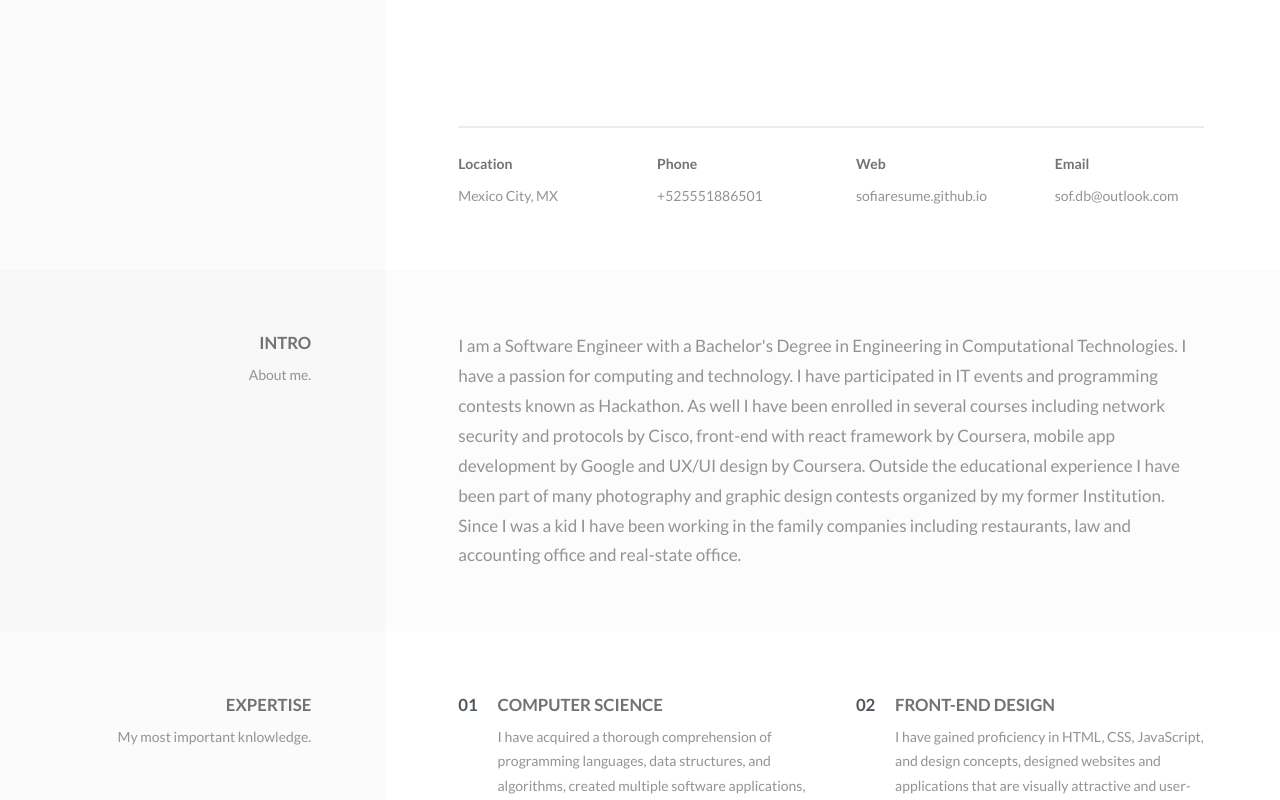
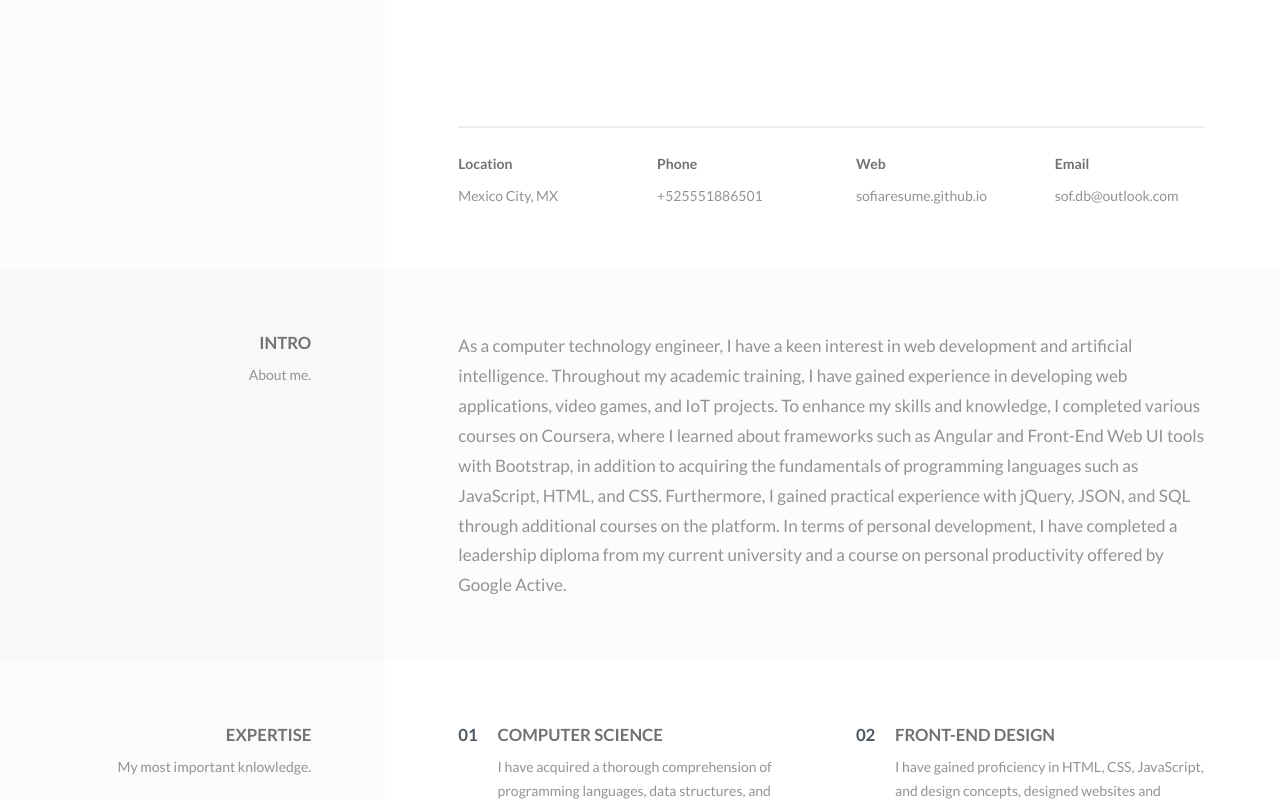
Before and after one commit to Salomon-mtz/sofiaresume.github.io, a website: page index.html in a window 1280 px wide. Shown: the part 530-1330 px from the top of the page. Drawn offline with nearby package versions, Linux system fonts and the light colour scheme; files that its build step writes are made by us from their sources; files whose address does not match are found by name.

Commit message:
about me

```diff
--- a/index.html
+++ b/index.html
@@ -233,7 +233,7 @@
                                 <div class="c-intro">
                                     <div class="o-content__body">
                                         <p>
-                                            I am a Software Engineer with a Bachelor's Degree in Engineering in Computational Technologies. I have a passion for computing and technology. I have participated in IT events and programming contests known as Hackathon. As well I have been enrolled in several courses including network security and protocols by Cisco, front-end with react framework by Coursera, mobile app development by Google and UX/UI design by Coursera. Outside the educational experience I have been part of many photography and graphic design contests organized by my former Institution. Since I was a kid I have been working in the family companies including restaurants, law and accounting office and real-state office.
+                                            As a computer technology engineer, I have a keen interest in web development and artificial intelligence. Throughout my academic training, I have gained experience in developing web applications, video games, and IoT projects. To enhance my skills and knowledge, I completed various courses on Coursera, where I learned about frameworks such as Angular and Front-End Web UI tools with Bootstrap, in addition to acquiring the fundamentals of programming languages such as JavaScript, HTML, and CSS. Furthermore, I gained practical experience with jQuery, JSON, and SQL through additional courses on the platform. In terms of personal development, I have completed a leadership diploma from my current university and a course on personal productivity offered by Google Active.
                                         </p>
                                     </div>
                                 </div>
```
Also changed, not shown: 1 other file.
